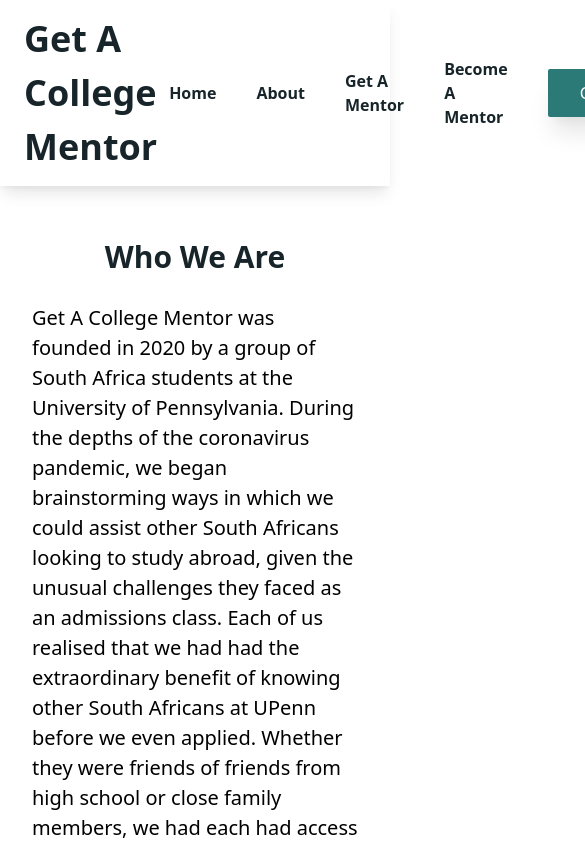
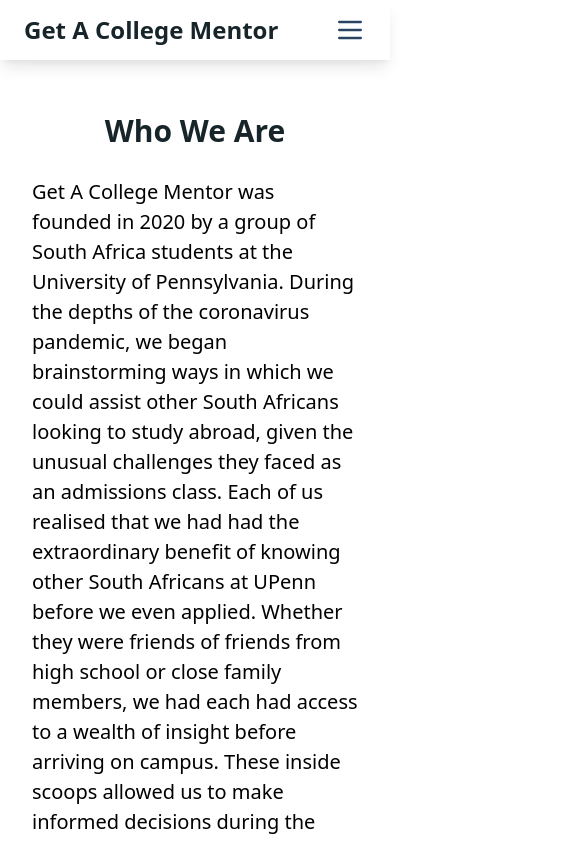
Before and after one commit to adamripley98/get-a-mentor, a Next.js app: page /about in a window 390 px wide. Shown: the top 842 px of the page, 585 px wide, since content can reach past the window. Built offline with nearby package versions, Linux system fonts and the light colour scheme.

Commit message:
nav styling

```diff
--- a/components/nav.js
+++ b/components/nav.js
@@ -1,13 +1,55 @@
 import Link from "next/link";
+import React from "react";
 import NavButton from "./navbutton";
 
-export default function Nav() {
+class Nav extends React.Component {
+  constructor(props) {
+    super(props);
+    this.state = {
+      isOpen: false
+    };
+    this.toggle = this.toggle.bind(this);
+  }
+
+  toggle() {
+    const isOpen = !this.state.isOpen;
+    this.setState({ isOpen, eventsOpen: false, aboutOpen: false });
+  }
+
+  render() {
     return (
       <nav className="bg-white sticky top-0 shadow-lg z-50">
         <ul className="flex justify-between items-center px-6 py-3">
-        <li className="text-4xl font-extrabold dark-font">
+          <li className="text-2xl lg:text-3xl xl:text-4xl font-extrabold dark-font">
             <Link href="/">Get A College Mentor</Link>
           </li>
+          <div className="lg:hidden">
+            <button
+              onClick={this.toggle}
+              type="button"
+              className="block text-blue-900 hover:text-blue-800 focus:text-blue-800 focus:outline-none"
+            >
+              <svg className="w-8 fill-current" viewBox="0 0 24 24">
+                <path
+                  className={
+                    this.state.isOpen
+                      ? "text-blue-900 hover:text-blue-800"
+                      : "hidden"
+                  }
+                  d="M18.278 16.864a1 1 0 0 1-1.414 1.414l-4.829-4.828-4.828 4.828a1 1 0 0 1-1.414-1.414l4.828-4.829-4.828-4.828a1 1 0 0 1 1.414-1.414l4.829 4.828 4.828-4.828a1 1 0 1 1 1.414 1.414l-4.828 4.829 4.828 4.828z"
+                />
+                <path
+                  className={
+                    !this.state.isOpen
+                      ? "text-blue-900 hover:text-blue-800"
+                      : "hidden"
+                  }
+                  d="M4 5h16a1 1 0 0 1 0 2H4a1 1 0 1 1 0-2zm0 6h16a1 1 0 0 1 0 2H4a1 1 0 0 1 0-2zm0 6h16a1 1 0 0 1 0 2H4a1 1 0 0 1 0-2z"
+                />
+              </svg>
+            </button>
+          </div>
+          <div className="hidden lg:inline-flex flex">
             <ul className="flex justify-between items-center space-x-4 font-bold dark-font">
               <li className="px-3">
                 <Link href="/">Home</Link>
@@ -27,7 +69,46 @@
                 </a>
               </li>
             </ul>
+          </div>
         </ul>
+        <div
+          className={`lg:hidden ${
+            this.state.isOpen ? "inline-block" : "hidden"
+          } flex flex-col items-start px-5 bg-gray-200 py-2 shadow sticky top-20`}
+        >
+          <Link activeStyle={{ "text-decoration": "underline" }} href="/">
+            <a href="" className="my-1">
+              Home
+            </a>
+          </Link>
+          <Link activeStyle={{ "text-decoration": "underline" }} href="/about">
+            <a href="" className="my-1">
+              About
+            </a>
+          </Link>
+          <Link
+            activeStyle={{ "text-decoration": "underline" }}
+            href="/get-a-mentor"
+          >
+            <a href="" className="my-1">
+              Get a Mentor
+            </a>
+          </Link>
+          <Link
+            activeStyle={{ "text-decoration": "underline" }}
+            href="/become-a-mentor"
+          >
+            <a href="" className="my-1">
+              Become a Mentor
+            </a>
+          </Link>
+          <a href="mailto:ntap@wharton.upenn.edu" className="my-2">
+            <NavButton text="Contact" />
+          </a>
+        </div>
       </nav>
     );
   }
+}
+
+export default Nav;
--- a/pages/api/connect-with-mentor.js
+++ b/pages/api/connect-with-mentor.js
@@ -67,6 +67,7 @@
         }
       ];
 
+      // Add a mentee to Airtable database
       base("Mentees").create(payload, (err, records) => {
         if (err) {
           console.log("ee", err);
--- a/pages/api/mentors.js
+++ b/pages/api/mentors.js
@@ -14,7 +14,7 @@
       res.statusCode = 200;
       res.setHeader("Content-Type", "application/json");
       const mentors = resp.data.records.filter(mentor => {
-        return mentor.fields.isApproved;
+        return mentor.fields.isApproved && mentor.fields.acceptingMentees;
       });
       res.end(JSON.stringify({ success: true, mentors }));
     })
--- a/pages/index.js
+++ b/pages/index.js
@@ -9,11 +9,10 @@
   return (
     <div>
       <Nav />
-
       <section id="top" className="top-background flex items-center">
-        <div className="container mx-20 lg:flex lg:items-center rounded-lg">
+        <div className="container mx-6 lg:mx-20 lg:flex lg:items-center rounded-lg">
           <div className="lg:w-1/2">
-            <h1 className="mt-8 text-3xl lg:text-4xl xl:text-5xl font-extrabold leading-tight dark-font">
+            <h1 className="mt-10 lg:mt-0 text-4xl xl:text-5xl font-extrabold leading-tight dark-font">
               Ready to take the next step towards your college dreams?
             </h1>
             <p className="text-xl lg:text-2xl mt-6 font-light">
```
Lines whose indentation alone changed are shown as unchanged.
